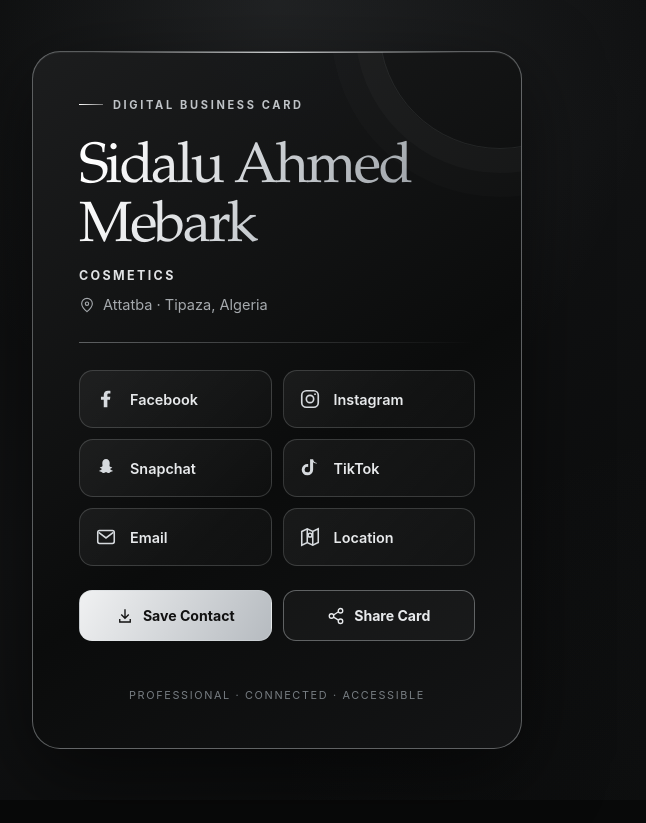
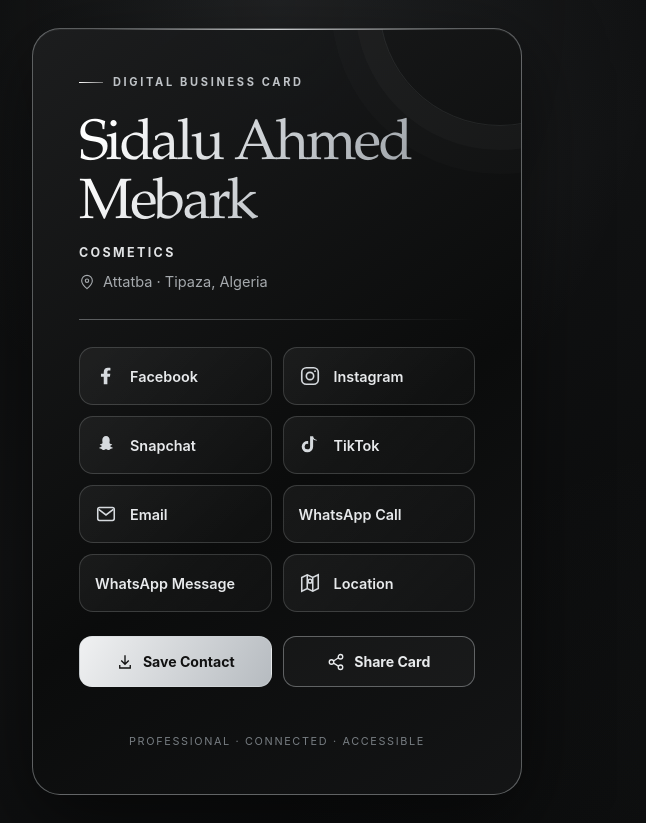
Before and after one commit to HiddenMoonStudio/SIDALI, a plain HTML site: page index.html in a window 1280 px wide. Shown: the whole page, without its empty margins (363-1009 px from the left). Before the commit the page ends 800 px from the top, so only its background shows below. Drawn offline with Linux system fonts and the light colour scheme.

Commit message:
Update title and add WhatsApp contact links
Added WhatsApp contact options for messaging and calling.

```diff
--- a/index.html
+++ b/index.html
@@ -5,7 +5,7 @@
   <meta name="viewport" content="width=device-width, initial-scale=1">
   <meta name="theme-color" content="#090909">
   <meta name="description" content="Sidalu Ahmed Mebark — Cosmetics. A premium digital business card.">
-  <title>Sidalu Ahmed Mebark | Digital Business Card</title>
+  <title>Sidali Ahmed Mebark | Digital Business Card</title>
   <style>
     :root {
       color-scheme: dark;
@@ -149,6 +149,23 @@
         <svg viewBox="0 0 24 24" fill="none" stroke="currentColor" stroke-width="1.7" aria-hidden="true"><rect x="3" y="5" width="18" height="14" rx="2"/><path d="m4 7 8 6 8-6"/></svg>
         <span>Email</span>
       </a>
+      <!-- WhatsApp Call / Contact -->
+<a class="social"
+   href="https://wa.me/213662992343"
+   target="_blank"
+   rel="noopener noreferrer"
+   aria-label="Contact me on WhatsApp">
+  <span>WhatsApp Call</span>
+</a>
+
+<!-- WhatsApp Message -->
+<a class="social"
+   href="https://wa.me/213662992343?text=Hello%2C%20I%20found%20your%20digital%20business%20card."
+   target="_blank"
+   rel="noopener noreferrer"
+   aria-label="Send me a WhatsApp message">
+  <span>WhatsApp Message</span>
+</a>
       <a class="social" href="https://maps.app.goo.gl/jog3S62yJnwFBZF66" target="_blank" rel="noopener noreferrer" aria-label="Open location in Google Maps">
         <svg viewBox="0 0 24 24" fill="none" stroke="currentColor" stroke-width="1.7" aria-hidden="true"><path d="m3 6 6-3 6 3 6-3v15l-6 3-6-3-6 3V6Z"/><path d="M9 3v15M15 6v15"/><circle cx="12" cy="10" r="2.1"/></svg>
         <span>Location</span>
```
